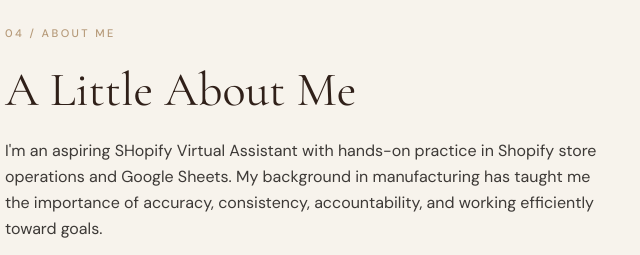
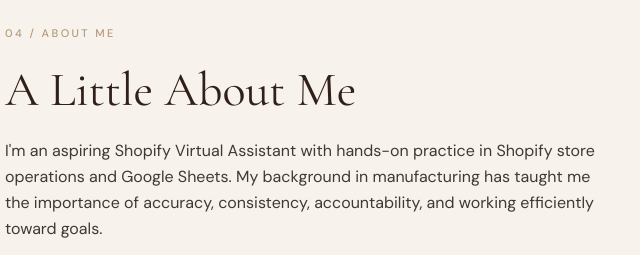
Before and after one commit to riew67/Reska-E-Commerce-VA-newest-version, a plain HTML site: page index.html in a window 1280 px wide. Shown: the part 4660-4915 px from the top of the page, 571-1211 px from the left. Drawn offline with nearby package versions, Linux system fonts and the light colour scheme; a web font is replaced by a local one.

Commit message:
Update index.html

```diff
--- a/index.html
+++ b/index.html
@@ -913,7 +913,7 @@ Your Behind-the-Scenes Partner for Shopify Stores.
       about: {
         title: "A Little About Me",
         paragraphs: [
-          "I'm an aspiring SHopify Virtual Assistant with hands-on practice in Shopify store operations and Google Sheets. My background in manufacturing has taught me the importance of accuracy, consistency, accountability, and working efficiently toward goals.",
+          "I'm an aspiring Shopify Virtual Assistant with hands-on practice in Shopify store operations and Google Sheets. My background in manufacturing has taught me the importance of accuracy, consistency, accountability, and working efficiently toward goals.",
           "I'm continuously developing my digital and administrative skills to help businesses manage their daily e-commerce operations more effectively."
         ],
         careerTransition: "Transitioning from physical production operations into digital e-commerce support was a natural step: both worlds rely on clean standard procedures, zero-error data handling, and reliable daily execution behind the scenes.",
```
